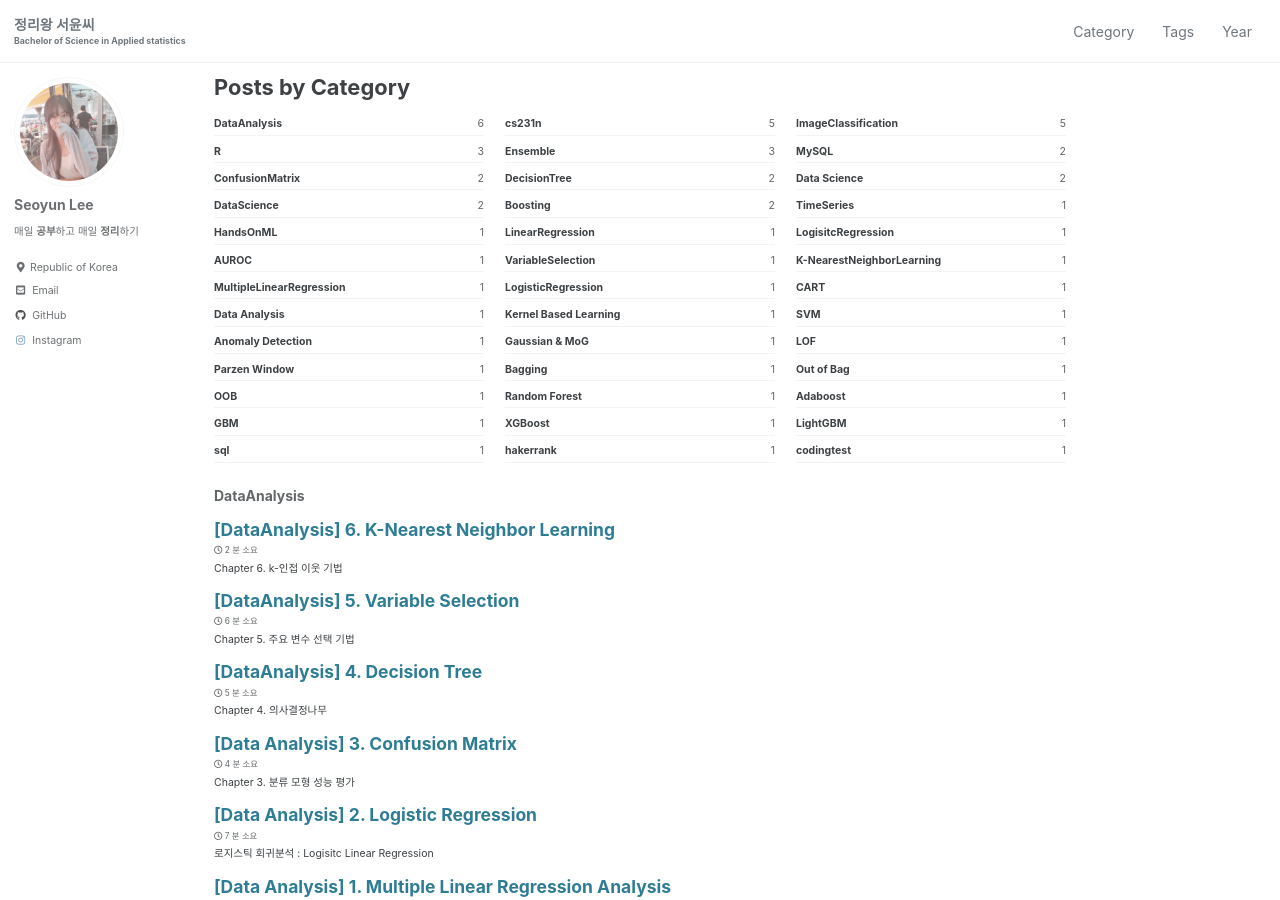
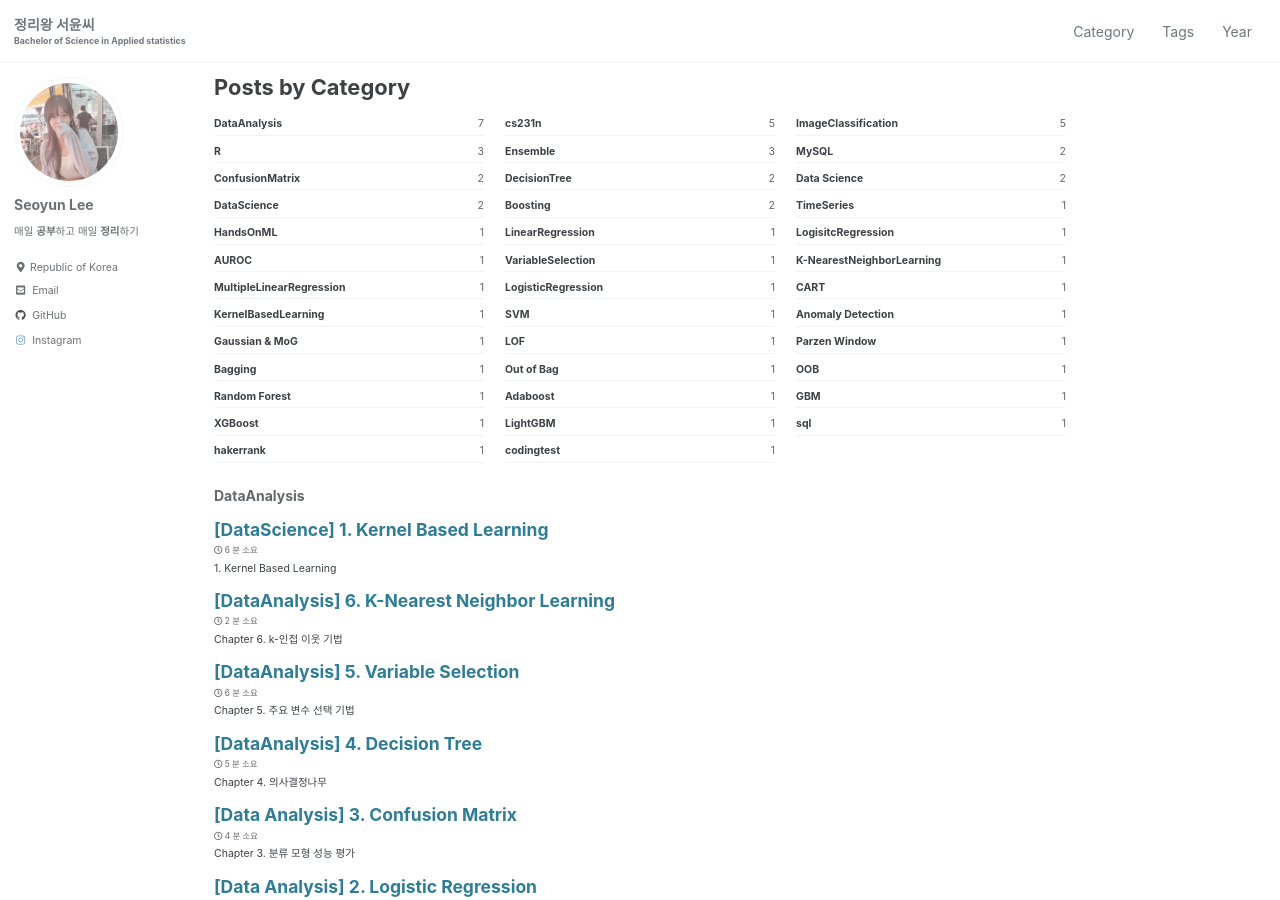
Before and after one commit to seoyun2/seoyun2.github.io, a Jekyll site: the page built from _pages/category-archive.md, in a window 1280 px wide and 900 px high. Built offline with Jekyll 4.4.1, drawn with Linux system fonts in a browser that asks for light colours; cached includes are drawn as plain includes; some of the changed text lies outside the part shown.

Commit message:
Update 2023-02-15-kernel-based-learning1.md

```diff
--- a/_posts/2023-02-15-kernel-based-learning1.md
+++ b/_posts/2023-02-15-kernel-based-learning1.md
@@ -1,8 +1,8 @@
 ---
 title: "[DataScience] 1. Kernel Based Learning"
 categories:
-  - Data Analysis
-  - Kernel Based Learning
+  - DataAnalysis
+  - KernelBasedLearning
   - SVM
 tags:
   - Data Analysis
```
